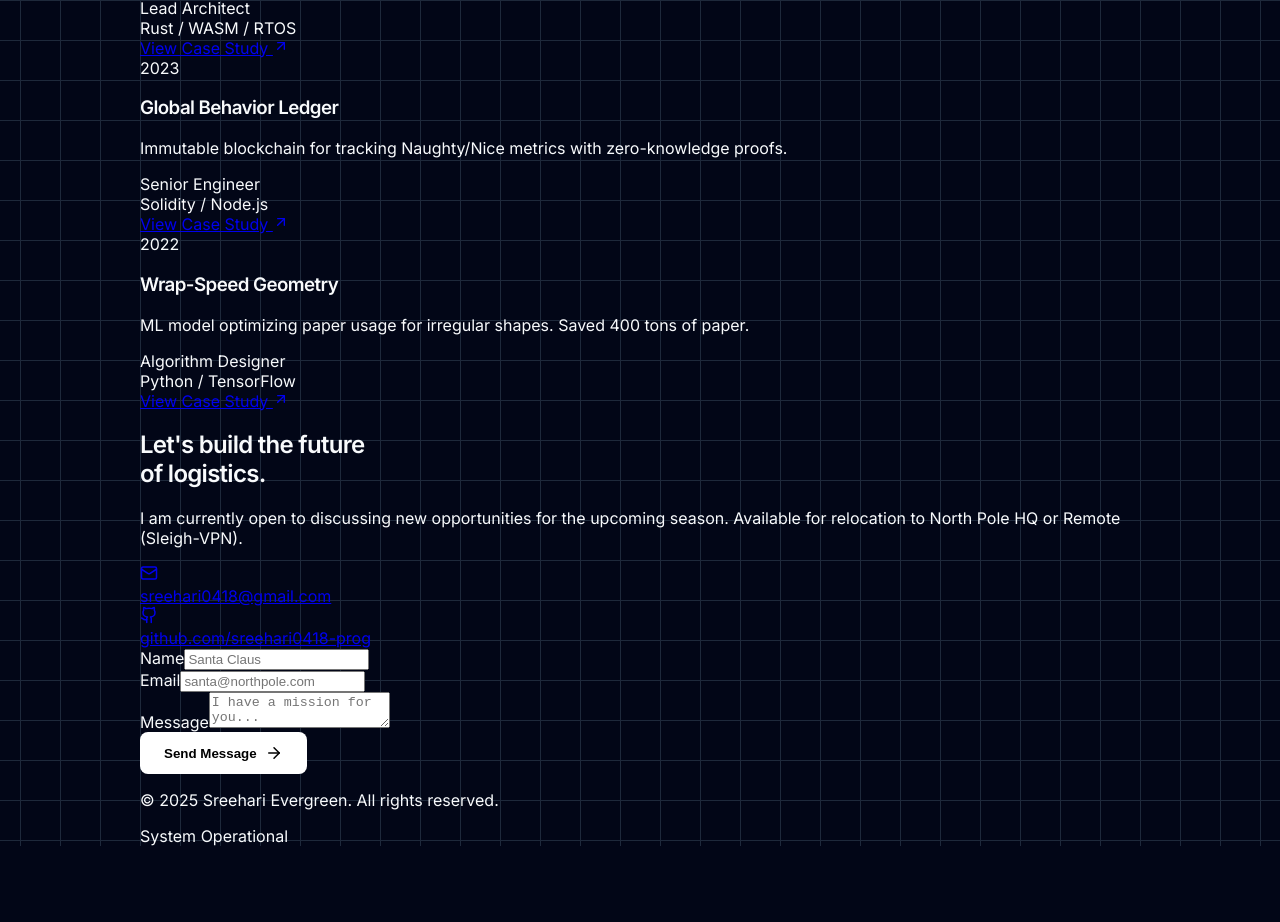
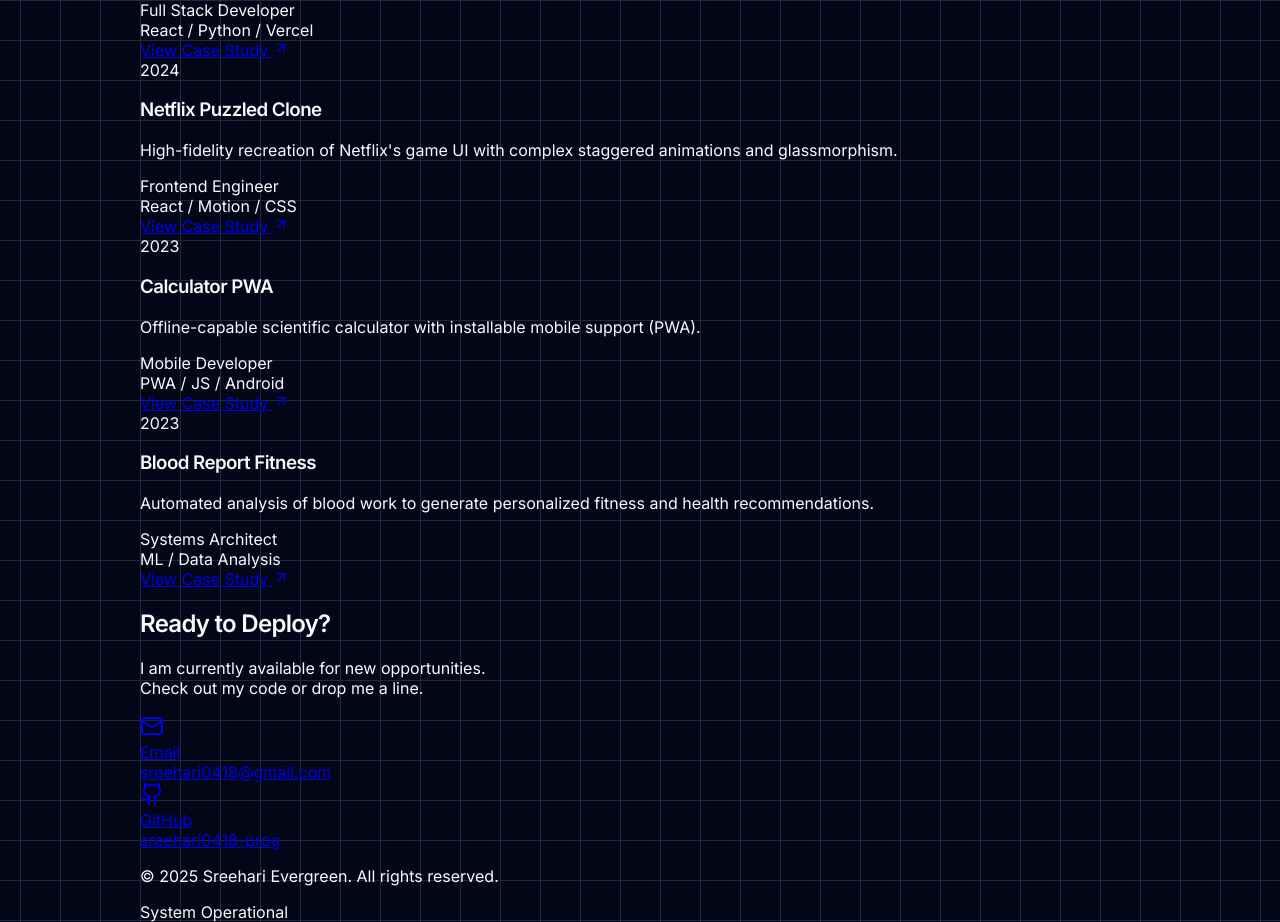
Before and after one commit to sreehari0418-prog/santa-elf-portfolio, a React (Vite) app: page / in a window 1280 px wide. Shown: the part 1560-2482 px from the top of the page. Before the commit the page ends 2406 px from the top, so only its background shows below. Built offline with nearby package versions, Linux system fonts and the light colour scheme; a web font is replaced by a local one.

Commit message:
Refinement: Projects, Contact, Resume Link, and Lighting

```diff
--- a/src/components/Contact.jsx
+++ b/src/components/Contact.jsx
@@ -3,51 +3,35 @@ import { Mail, Github, Linkedin, ArrowRight } from 'lucide-react';
 
 const Contact = () => {
     return (
-        <section id="contact" className="py-24 border-t border-border">
+        <section id="contact" className="section-screen py-24 border-t border-border">
             <div className="container">
-                <div className="grid md:grid-cols-2 gap-16">
-                    <div>
-                        <h2 className="text-4xl font-bold mb-6">Let's build the future <br /> of logistics.</h2>
-                        <p className="text-text-muted text-lg mb-8 max-w-md">
-                            I am currently open to discussing new opportunities for the upcoming season.
-                            Available for relocation to North Pole HQ or Remote (Sleigh-VPN).
-                        </p>
+                <div className="flex flex-col items-center justify-center text-center max-w-2xl mx-auto">
+                    <h2 className="text-4xl font-bold mb-6">Ready to Deploy?</h2>
+                    <p className="text-text-muted text-lg mb-12">
+                        I am currently available for new opportunities. <br />
+                        Check out my code or drop me a line.
+                    </p>
 
-                        <div className="space-y-4">
-                            <a href="mailto:sreehari0418@gmail.com" className="flex items-center gap-4 text-white hover:text-primary transition-colors group">
-                                <div className="w-10 h-10 rounded-full bg-bg-card border border-border flex items-center justify-center group-hover:border-primary transition-colors">
-                                    <Mail size={18} />
-                                </div>
-                                <span className="text-lg">sreehari0418@gmail.com</span>
-                            </a>
+                    <div className="flex flex-col md:flex-row gap-8 w-full justify-center">
+                        <a href="mailto:sreehari0418@gmail.com" className="flex items-center gap-4 text-white hover:text-primary transition-colors group p-6 glass w-full md:w-auto justify-center">
+                            <div className="w-12 h-12 rounded-full bg-bg-card border border-border flex items-center justify-center group-hover:border-primary transition-colors">
+                                <Mail size={24} />
+                            </div>
+                            <div className="text-left">
+                                <div className="text-sm text-text-muted">Email</div>
+                                <div className="text-lg font-bold">sreehari0418@gmail.com</div>
+                            </div>
+                        </a>
 
-                            <a href="https://github.com/sreehari0418-prog" target="_blank" rel="noopener noreferrer" className="flex items-center gap-4 text-white hover:text-primary transition-colors group">
-                                <div className="w-10 h-10 rounded-full bg-bg-card border border-border flex items-center justify-center group-hover:border-primary transition-colors">
-                                    <Github size={18} />
-                                </div>
-                                <span className="text-lg">github.com/sreehari0418-prog</span>
-                            </a>
-                        </div>
-                    </div>
-
-                    <div className="bg-bg-card border border-border rounded-2xl p-8">
-                        <form className="space-y-4" onSubmit={(e) => e.preventDefault()}>
-                            <div>
-                                <label className="block text-sm font-medium text-text-muted mb-2">Name</label>
-                                <input type="text" className="w-full bg-bg-page border border-border rounded-lg px-4 py-3 text-white focus:outline-none focus:border-primary transition-colors" placeholder="Santa Claus" />
+                        <a href="https://github.com/sreehari0418-prog" target="_blank" rel="noopener noreferrer" className="flex items-center gap-4 text-white hover:text-primary transition-colors group p-6 glass w-full md:w-auto justify-center">
+                            <div className="w-12 h-12 rounded-full bg-bg-card border border-border flex items-center justify-center group-hover:border-primary transition-colors">
+                                <Github size={24} />
                             </div>
-                            <div>
-                                <label className="block text-sm font-medium text-text-muted mb-2">Email</label>
-                                <input type="email" className="w-full bg-bg-page border border-border rounded-lg px-4 py-3 text-white focus:outline-none focus:border-primary transition-colors" placeholder="santa@northpole.com" />
+                            <div className="text-left">
+                                <div className="text-sm text-text-muted">GitHub</div>
+                                <div className="text-lg font-bold">sreehari0418-prog</div>
                             </div>
-                            <div>
-                                <label className="block text-sm font-medium text-text-muted mb-2">Message</label>
-                                <textarea className="w-full bg-bg-page border border-border rounded-lg px-4 py-3 text-white focus:outline-none focus:border-primary transition-colors h-32 resize-none" placeholder="I have a mission for you..."></textarea>
-                            </div>
-                            <button className="w-full btn-primary justify-center">
-                                Send Message <ArrowRight size={18} />
-                            </button>
-                        </form>
+                        </a>
                     </div>
                 </div>
             </div>
--- a/src/components/Hero.jsx
+++ b/src/components/Hero.jsx
@@ -24,9 +24,9 @@ const Hero = () => {
                         <button className="btn-primary">
                             View Projects <ArrowRight size={18} />
                         </button>
-                        <button className="btn-secondary">
+                        <a href="/sree.pdf" download="Sreehari_Resume.pdf" className="btn-secondary">
                             Download Resume <Download size={18} />
-                        </button>
+                        </a>
                     </div>
 
                     <div className="pt-16 grid grid-cols-3 gap-8 border-t border-border">
--- a/src/components/Projects.jsx
+++ b/src/components/Projects.jsx
@@ -5,35 +5,44 @@ const Projects = () => {
     const projects = [
         {
             year: "2024",
-            title: "Sleigh-OS v4.0",
-            role: "Lead Architect",
-            tech: "Rust / WASM / RTOS",
-            desc: "Real-time navigation kernel for Mach-10 flight. Reduced latency by 40%.",
-            status: "Classified",
+            title: "AI Equipment Dashboard",
+            role: "Full Stack Developer",
+            tech: "React / Python / Vercel",
+            desc: "IoT-based health & efficiency monitoring for construction equipment. Deployed on Vercel & Render.",
+            status: "Live",
+            link: "#"
+        },
+        {
+            year: "2024",
+            title: "Netflix Puzzled Clone",
+            role: "Frontend Engineer",
+            tech: "React / Motion / CSS",
+            desc: "High-fidelity recreation of Netflix's game UI with complex staggered animations and glassmorphism.",
+            status: "Live",
             link: "#"
         },
         {
             year: "2023",
-            title: "Global Behavior Ledger",
-            role: "Senior Engineer",
-            tech: "Solidity / Node.js",
-            desc: "Immutable blockchain for tracking Naughty/Nice metrics with zero-knowledge proofs.",
-            status: "Public Beta",
+            title: "Calculator PWA",
+            role: "Mobile Developer",
+            tech: "PWA / JS / Android",
+            desc: "Offline-capable scientific calculator with installable mobile support (PWA).",
+            status: "Shipped",
             link: "#"
         },
         {
-            year: "2022",
-            title: "Wrap-Speed Geometry",
-            role: "Algorithm Designer",
-            tech: "Python / TensorFlow",
-            desc: "ML model optimizing paper usage for irregular shapes. Saved 400 tons of paper.",
-            status: "Internal Tool",
+            year: "2023",
+            title: "Blood Report Fitness",
+            role: "Systems Architect",
+            tech: "ML / Data Analysis",
+            desc: "Automated analysis of blood work to generate personalized fitness and health recommendations.",
+            status: "Prototype",
             link: "#"
         }
     ];
 
     return (
-        <section id="projects" className="py-24">
+        <section id="projects" className="section-screen py-24">
             <div className="container">
                 <div className="flex justify-between items-end mb-12">
                     <h2 className="text-3xl font-bold">Selected Works</h2>
@@ -59,7 +68,6 @@ const Projects = () => {
                             <div className="col-span-3">
                                 <h3 className="font-bold text-white group-hover:text-primary transition-colors flex items-center gap-2">
                                     {p.title}
-                                    {p.status === 'Classified' && <Lock size={12} className="text-text-muted" />}
                                 </h3>
                                 <p className="md:hidden text-sm text-text-muted mt-1">{p.desc}</p>
                             </div>
--- a/src/index.css
+++ b/src/index.css
@@ -29,14 +29,8 @@ body {
     background-position: center top;
 }
 
-/* Fade out the grid slightly */
-body::before {
-    content: "";
-    position: fixed;
-    inset: 0;
-    background: radial-gradient(circle at center, transparent 0%, var(--bg-page) 100%);
-    pointer-events: none;
-}
+/* Fade out removed for brightness */
+/* body::before was here */
 
 h1,
 h2,
```
